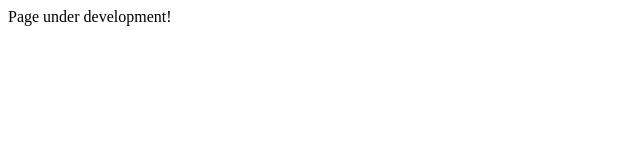
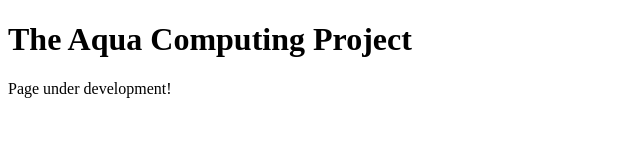
Before and after one commit to aquacomputingproject/aquacomputingproject.github.io, a plain HTML site: page index.html in a window 1280 px wide. Shown: the whole page, without its empty margins (0-640 px from the left). Drawn offline with Linux system fonts and the light colour scheme.

Commit message:
Update index.html

```diff
--- a/index.html
+++ b/index.html
@@ -1,11 +1,12 @@
 <!DOCTYPE html>
 <html lang="en">
 <head>
-<meta charset="UTF-8">
-<title>The Aqua Computing Project</title>
-<meta name="description" contents="The Aqua Computing Project">
+  <meta charset="UTF-8">
+  <title>The Aqua Computing Project</title>
+  <meta name="description" contents="The Aqua Computing Project">
 </head>
-<body>
-Page under development!
+  <body>
+    <h1>The Aqua Computing Project</h1>
+    Page under development!
 </body>
 </html>
```
